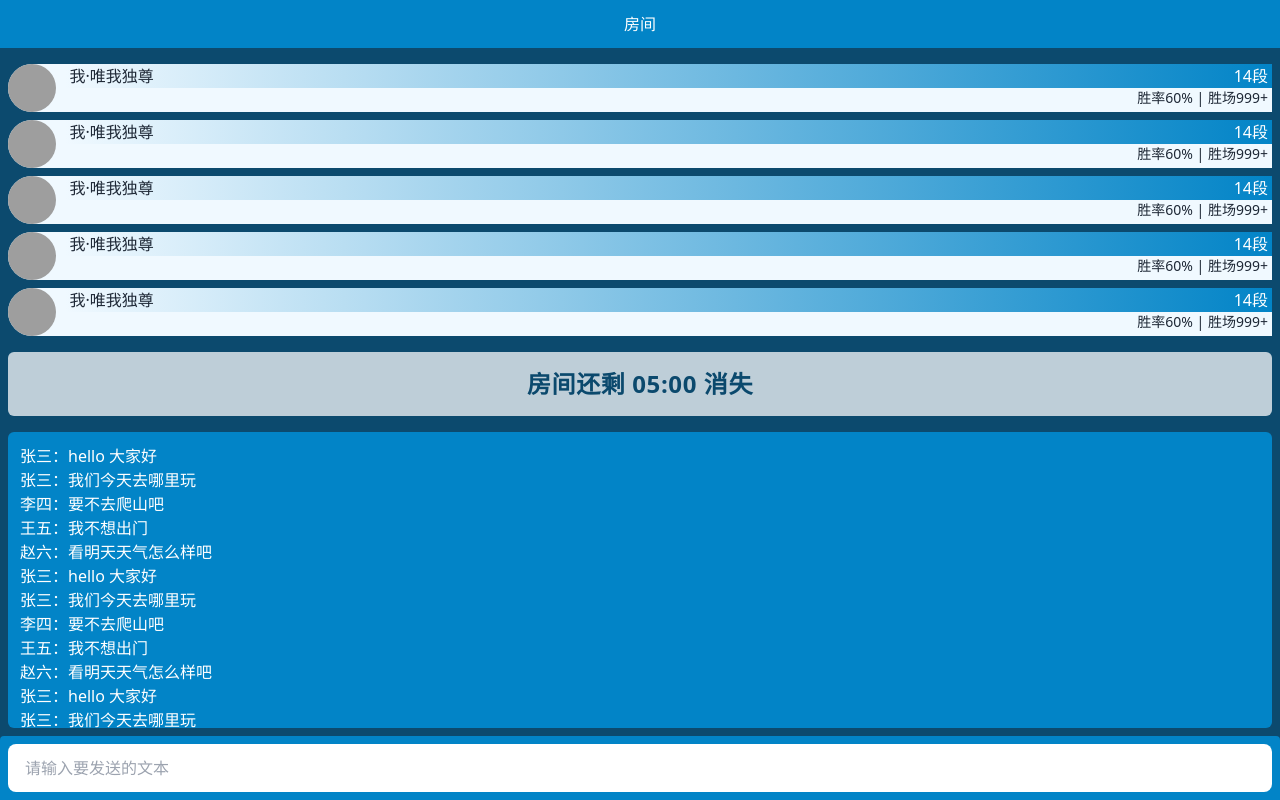
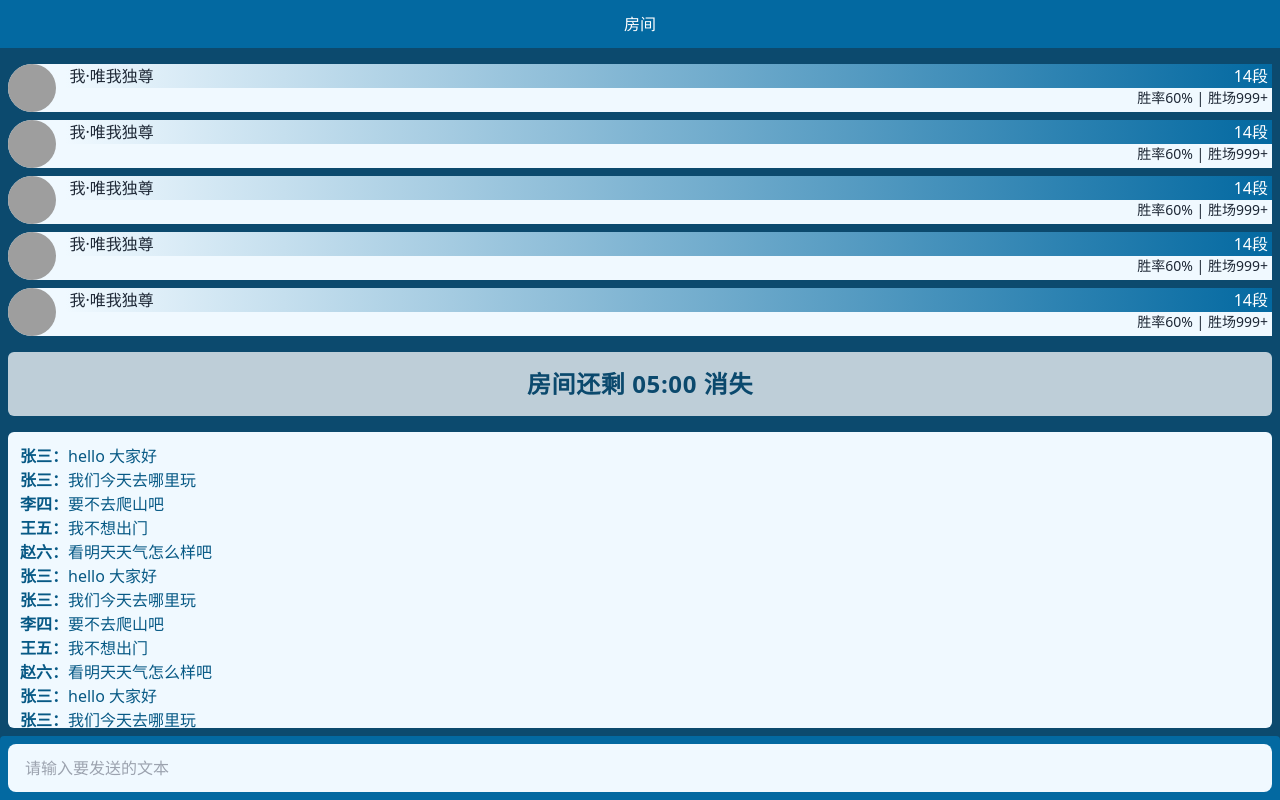
Before and after one commit to coedor01/jjc-helper, a Next.js app: page /rooms/1 in a window 1280 px wide. Built offline with nearby package versions, Linux system fonts and the light colour scheme; grey boxes are pictures that could not be loaded.

Commit message:
feat: 修改房间UI

```diff
--- a/src/app/rooms/[id]/components/Body.tsx
+++ b/src/app/rooms/[id]/components/Body.tsx
@@ -3,7 +3,7 @@
 export default function Body() {
   return (
     <>
-      <div className="w-full h-12 bg-sky-600 inline-flex justify-center items-center text-white">
+      <div className="w-full h-12 bg-sky-700 inline-flex justify-center items-center text-white">
         房间
       </div>
       <div className="fixed top-14 bottom-0 w-full flex flex-col">
@@ -15,7 +15,7 @@ export default function Body() {
               </div>
             </div>
             <div className="relative size-full flex flex-col">
-              <span className="text-right bg-gradient-to-r from-sky-50 to-sky-600 flex items-center justify-between">
+              <span className="text-right bg-gradient-to-r from-sky-50 to-sky-700 flex items-center justify-between">
                 <span className="pl-1">我·唯我独尊</span>
                 <span className="pr-1 text-white">14段</span>
               </span>
@@ -31,7 +31,7 @@ export default function Body() {
               </div>
             </div>
             <div className="relative size-full flex flex-col">
-              <span className="text-right bg-gradient-to-r from-sky-50 to-sky-600 flex items-center justify-between">
+              <span className="text-right bg-gradient-to-r from-sky-50 to-sky-700 flex items-center justify-between">
                 <span className="pl-1">我·唯我独尊</span>
                 <span className="pr-1 text-white">14段</span>
               </span>
@@ -47,7 +47,7 @@ export default function Body() {
               </div>
             </div>
             <div className="relative size-full flex flex-col">
-              <span className="text-right bg-gradient-to-r from-sky-50 to-sky-600 flex items-center justify-between">
+              <span className="text-right bg-gradient-to-r from-sky-50 to-sky-700 flex items-center justify-between">
                 <span className="pl-1">我·唯我独尊</span>
                 <span className="pr-1 text-white">14段</span>
               </span>
@@ -63,7 +63,7 @@ export default function Body() {
               </div>
             </div>
             <div className="relative size-full flex flex-col">
-              <span className="text-right bg-gradient-to-r from-sky-50 to-sky-600 flex items-center justify-between">
+              <span className="text-right bg-gradient-to-r from-sky-50 to-sky-700 flex items-center justify-between">
                 <span className="pl-1">我·唯我独尊</span>
                 <span className="pr-1 text-white">14段</span>
               </span>
@@ -79,7 +79,7 @@ export default function Body() {
               </div>
             </div>
             <div className="relative size-full flex flex-col">
-              <span className="text-right bg-gradient-to-r from-sky-50 to-sky-600 flex items-center justify-between">
+              <span className="text-right bg-gradient-to-r from-sky-50 to-sky-700 flex items-center justify-between">
                 <span className="pl-1">我·唯我独尊</span>
                 <span className="pr-1 text-white">14段</span>
               </span>
@@ -95,28 +95,73 @@ export default function Body() {
             房间还剩 05:00 消失
           </div>
         </div>
-        <div className="flex-1 bg-sky-600 rounded-md text-white p-3 overflow-y-auto overscroll-y-contain m-2">
-          <div>张三：hello 大家好</div>
-          <div>张三：我们今天去哪里玩</div>
-          <div>李四：要不去爬山吧</div>
-          <div>王五：我不想出门</div>
-          <div>赵六：看明天天气怎么样吧</div>
-          <div>张三：hello 大家好</div>
-          <div>张三：我们今天去哪里玩</div>
-          <div>李四：要不去爬山吧</div>
-          <div>王五：我不想出门</div>
-          <div>赵六：看明天天气怎么样吧</div>
-          <div>张三：hello 大家好</div>
-          <div>张三：我们今天去哪里玩</div>
-          <div>李四：要不去爬山吧</div>
-          <div>王五：我不想出门</div>
-          <div>赵六：看明天天气怎么样吧</div>
+        <div className="flex-1 bg-sky-50 rounded-md text-sky-800 p-3 overflow-y-auto overscroll-y-contain m-2">
+          <div>
+            <span className="font-semibold">张三：</span>
+            <span>hello 大家好</span>
+          </div>
+          <div>
+            <span className="font-semibold">张三：</span>
+            <span>我们今天去哪里玩</span>
+          </div>
+          <div>
+            <span className="font-semibold">李四：</span>
+            <span>要不去爬山吧</span>
+          </div>
+          <div>
+            <span className="font-semibold">王五：</span>
+            <span>我不想出门</span>
+          </div>
+          <div>
+            <span className="font-semibold">赵六：</span>
+            <span>看明天天气怎么样吧</span>
+          </div>
+          <div>
+            <span className="font-semibold">张三：</span>
+            <span>hello 大家好</span>
+          </div>
+          <div>
+            <span className="font-semibold">张三：</span>
+            <span>我们今天去哪里玩</span>
+          </div>
+          <div>
+            <span className="font-semibold">李四：</span>
+            <span>要不去爬山吧</span>
+          </div>
+          <div>
+            <span className="font-semibold">王五：</span>
+            <span>我不想出门</span>
+          </div>
+          <div>
+            <span className="font-semibold">赵六：</span>
+            <span>看明天天气怎么样吧</span>
+          </div>
+          <div>
+            <span className="font-semibold">张三：</span>
+            <span>hello 大家好</span>
+          </div>
+          <div>
+            <span className="font-semibold">张三：</span>
+            <span>我们今天去哪里玩</span>
+          </div>
+          <div>
+            <span className="font-semibold">李四：</span>
+            <span>要不去爬山吧</span>
+          </div>
+          <div>
+            <span className="font-semibold">王五：</span>
+            <span>我不想出门</span>
+          </div>
+          <div>
+            <span className="font-semibold">赵六：</span>
+            <span>看明天天气怎么样吧</span>
+          </div>
         </div>
-        <div className="w-full h-16 bg-sky-600 rounded-t text-white inline-flex items-center pl-2 pr-2 ">
+        <div className="w-full h-16 bg-sky-700 rounded-t text-white inline-flex items-center pl-2 pr-2 ">
           <input
             type="text"
             placeholder="请输入要发送的文本"
-            className="flex-1 input  text-black"
+            className="flex-1 input  text-black input-ghost bg-sky-50 active:outline-none"
           />
         </div>
       </div>
```
